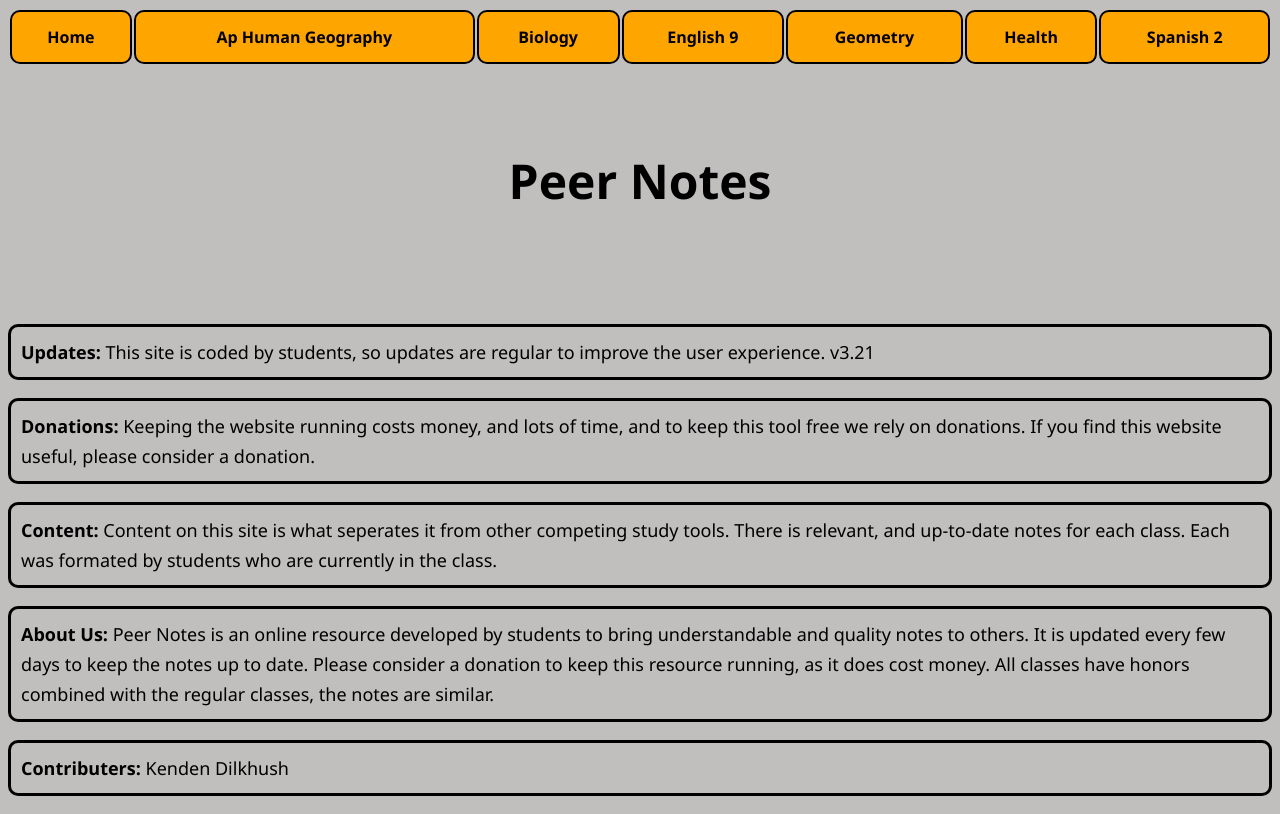
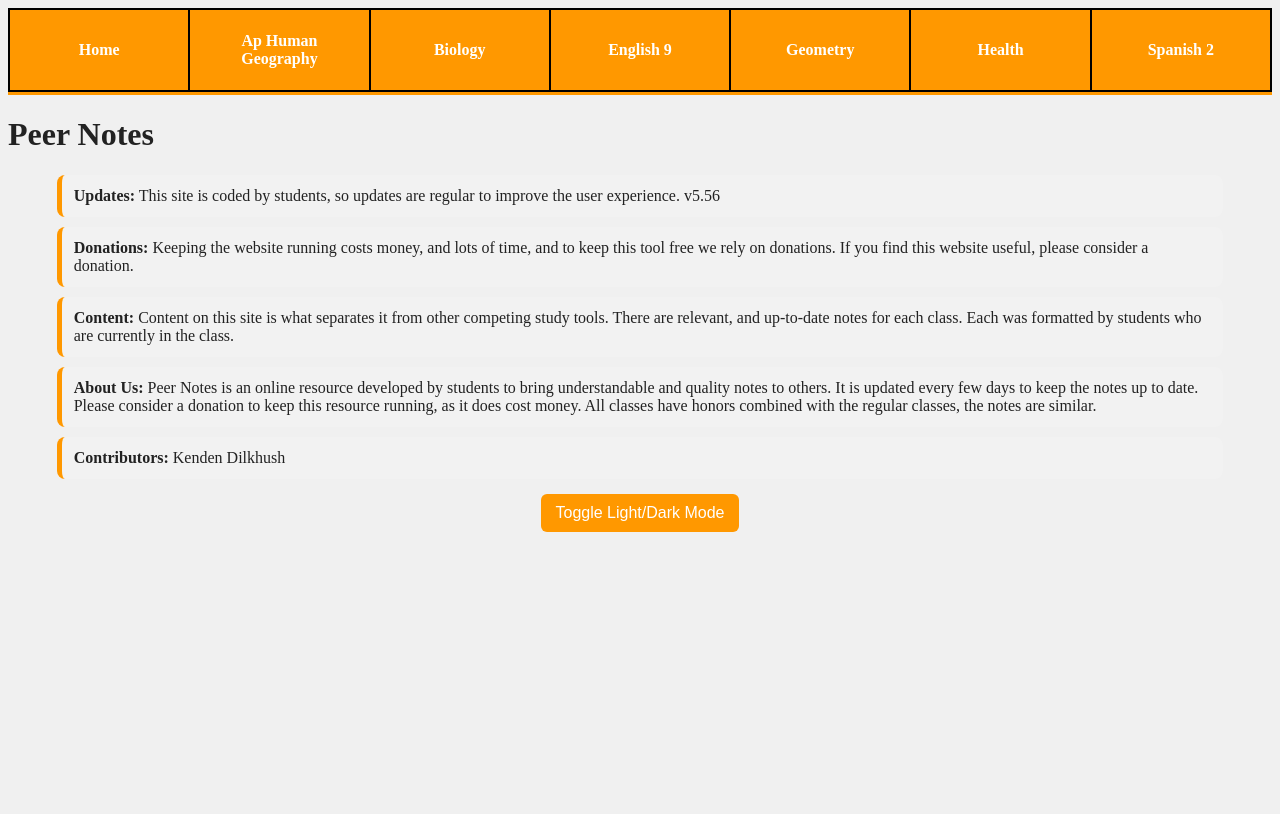
Before and after one commit to kenden17/HTML, a plain HTML site: page index.html in a window 1280 px wide. Drawn offline with Linux system fonts and the light colour scheme.

Commit message:
v5.56 big update

```diff
--- a/Aphug.html
+++ b/Aphug.html
@@ -147,5 +147,6 @@
         cotton, rubber, coffee, coca beans, jute, sugarcane, and bananas.
       </p>
     </div>
+    <script src="script.js"></script>
   </body>
 </html>
--- a/bio.html
+++ b/bio.html
@@ -44,5 +44,6 @@
     <h1>Biology</h1>
     <h2>Notes:</h2>
     <h3>Cellular Reproduction</h3>
+    <script src="script.js"></script>
   </body>
 </html>
--- a/geometry.html
+++ b/geometry.html
@@ -44,5 +44,6 @@
     <h1>Geometry</h1>
     <h2>Notes:</h2>
     <h3>30, 60, 90 Triangles</h3>
+    <script src="script.js"></script>
   </body>
 </html>
--- a/index.html
+++ b/index.html
@@ -4,76 +4,49 @@
     <meta charset="UTF-8" />
     <meta name="viewport" content="width=device-width, initial-scale=1.0" />
     <link rel="stylesheet" href="styles.css" />
-    <link rel="stylesheet" href="script.js" />
-    <link rel="stylesheet" href="geometry.html" />
-    <link rel="stylesheet" href="Aphug.html" />
-    <link rel="stylesheet" href="bio.html" />
-    <link rel="stylesheet" href="Com.html" />
     <title>Peer Notes</title>
   </head>
-  <body>
   <header>
     <table>
       <tr>
-          <th class="navbar">
-            <a href="index.html" class="navbar">Home</a>
-          </th>
-
-          <th class="navbar">
-            <a href="Aphug.html" class="navbar">Ap Human Geography</a>
-          </th>
-
-          <th class="navbar">
-            <a href="bio.html" class="navbar">Biology</a>
-          </th>
-
-          <th class="navbar">
-            <a href="English.html" class="navbar">English 9</a>
-          </th>
-
-          <th class="navbar">
-            <a href="geometry.html" class="navbar">Geometry</a>
-          </th>
-
-          <th class="navbar">
-            <a href="health.html" class="navbar">Health</a>
-          </th>
-
-          <th class="navbar">
-            <a href="Spanish.html" class="navbar">Spanish 2</a>
-          </th>
+        <th><a href="index.html">Home</a></th>
+        <th><a href="Aphug.html">Ap Human Geography</a></th>
+        <th><a href="bio.html">Biology</a></th>
+        <th><a href="English.html">English 9</a></th>
+        <th><a href="geometry.html">Geometry</a></th>
+        <th><a href="health.html">Health</a></th>
+        <th><a href="Spanish.html">Spanish 2</a></th>
       </tr>
     </table>
   </header>
+
+  <body>
     <h1>Peer Notes</h1>
-    <p class="description" class="right">
-      <strong>Updates:</strong>
-      This site is coded by students, so updates are regular to improve the user
-      experience. v3.21
+
+    <p class="description">
+      <strong>Updates:</strong> This site is coded by students, so updates are
+      regular to improve the user experience. v5.56
     </p>
-    <p class="description" class="right">
-      <strong>Donations:</strong>
-      Keeping the website running costs money, and lots of time, and to keep
-      this tool free we rely on donations. If you find this website useful,
-      please consider a donation.
+    <p class="description">
+      <strong>Donations:</strong> Keeping the website running costs money, and
+      lots of time, and to keep this tool free we rely on donations. If you find
+      this website useful, please consider a donation.
     </p>
-    <p class="description" class="right">
-      <strong>Content:</strong>
-      Content on this site is what seperates it from other competing study
-      tools. There is relevant, and up-to-date notes for each class. Each was
-      formated by students who are currently in the class.
+    <p class="description">
+      <strong>Content:</strong> Content on this site is what separates it from
+      other competing study tools. There are relevant, and up-to-date notes for
+      each class. Each was formatted by students who are currently in the class.
     </p>
-    <p class="description" class="right">
-      <strong>About Us:</strong>
-      Peer Notes is an online resource developed by students to bring
-      understandable and quality notes to others. It is updated every few days
-      to keep the notes up to date. Please consider a donation to keep this
-      resource running, as it does cost money. All classes have honors combined
-      with the regular classes, the notes are similar.
+    <p class="description">
+      <strong>About Us:</strong> Peer Notes is an online resource developed by
+      students to bring understandable and quality notes to others. It is
+      updated every few days to keep the notes up to date. Please consider a
+      donation to keep this resource running, as it does cost money. All classes
+      have honors combined with the regular classes, the notes are similar.
     </p>
-    <p class="description" class="right">
-      <strong>Contributers:</strong>
-      Kenden Dilkhush
-    </p>
+    <p class="description"><strong>Contributors:</strong> Kenden Dilkhush</p>
+
+    <button id="theme-toggle">Toggle Light/Dark Mode</button>
+    <script src="script.js"></script>
   </body>
 </html>
--- a/script.js
+++ b/script.js
@@ -0,0 +1,23 @@
+document.addEventListener("DOMContentLoaded", function () {
+    const toggleButton = document.getElementById("theme-toggle");
+    const body = document.body;
+
+    // Apply saved theme on page load
+    if (localStorage.getItem("theme") === "dark") {
+        body.classList.add("dark-mode");
+    }
+
+    // Check if the button exists (prevents errors on other pages)
+    if (toggleButton) {
+        toggleButton.addEventListener("click", () => {
+            body.classList.toggle("dark-mode");
+
+            // Save theme preference
+            if (body.classList.contains("dark-mode")) {
+                localStorage.setItem("theme", "dark");
+            } else {
+                localStorage.setItem("theme", "light");
+            }
+        });
+    }
+});
--- a/styles.css
+++ b/styles.css
@@ -1,74 +1,103 @@
-*{
-    background-color: hsl(0, 2%, 75%);
-    font-family:'Segoe UI', Tahoma, Geneva, Verdana, sans-serif;
-    text-decoration: none;
-    line-height: 30px;
-    box-sizing: border-box;
-
+/* Light Mode (Default) */
+body {
+    background-color: #f0f0f0; /* Softer light gray */
+    color: #222;
+    transition: background-color 0.3s, color 0.3s;
 }
 
-h1{
-    text-align: center;
-    height: 5em;
-    font-size: 3rem;
-    margin: 0;
-    padding: 100px;
+/* Navbar Table */
+header {
+    position: sticky;
+    top: 0;
+    width: 100%;
+    z-index: 1000;
+    background-color: white;
+    border-bottom: 3px solid #ff9800;
 }
 
-.description{
+table {
     width: 100%;
-    font-size: large;
-    border: solid 3px black;
-    padding:10px;
-    border-radius: 10px;
+    border-collapse: collapse;
 }
 
-header{
-    display: flex;
-    position: sticky;
-    top: 0;
-    display: flex;
-    align-items: center;
-    width: 100%;
-    margin: 0;
-    padding: 0;
-
+th {
+    background-color: #ff9800;
+    border: 2px solid black;
+    padding: 12px;
+    text-align: center;
+    width: 14.2%; /* Equal width for each column */
 }
 
-table{
-    width: 100%;
-
+/* Make Full Button Clickable */
+th a {
+    display: block;
+    padding: 10px;
+    text-decoration: none;
+    font-weight: bold;
+    color: white;
 }
 
-th{
-    border: 2px solid black;
-    background-color: orange;
-    border-radius: 10px;
-    padding: 10px;
-
-
-}
-.navbar{
-    color: black;
-    background-color: orange;
+th:hover {
+    background-color: #e68900;
 }
 
-.navbar:hover{
-    color:white;
-    transform: scale(1.2);
+/* Dark Mode */
+.dark-mode {
+    background-color: #181818;
+    color: #e0e0e0;
 }
 
-.left{
-    float: left;
+.dark-mode th {
+    background-color: #222;
+}
 
+.dark-mode th a {
+    color: white;
 }
-.right{
-    float: right;
+
+.dark-mode th:hover {
+    background-color: #333;
 }
-.clear{
-    clear: both;
+
+/* Theme Toggle Button */
+#theme-toggle {
+    background-color: #ff9800;
+    color: white;
+    border: none;
+    padding: 10px 15px;
+    font-size: 16px;
+    cursor: pointer;
+    border-radius: 6px;
+    transition: background-color 0.3s, transform 0.2s;
+    display: block;
+    margin: 15px auto; /* Center the button */
 }
-img{
-    margin:20px;
-    border: 2px solid black;
+
+#theme-toggle:hover {
+    background-color: #e68900;
+    transform: scale(1.05);
 }
+
+/* Dark Mode Button */
+.dark-mode #theme-toggle {
+    background-color: #333;
+    color: white;
+}
+
+.dark-mode #theme-toggle:hover {
+    background-color: #444;
+}
+
+/* Keep Page Content Clean */
+.description {
+    background-color: rgba(255, 255, 255, 0.1);
+    border-left: 5px solid #ff9800;
+    padding: 12px;
+    border-radius: 8px;
+    margin: 10px auto;
+    width: 90%;
+}
+
+.dark-mode .description {
+    background-color: rgba(255, 255, 255, 0.05);
+}
```
Also changed, not shown: English.html (+1 -0 lines), Spanish.html (+1 -0 lines), health.html (+1 -0 lines). Lines whose indentation alone changed are shown as unchanged.
